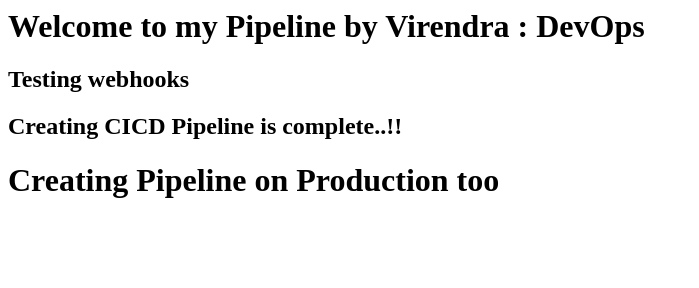
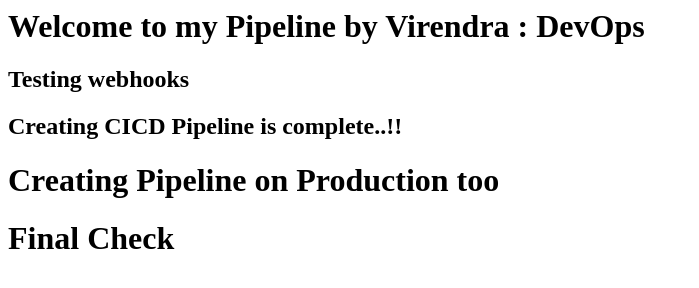
Before and after one commit to chavanvirendra18/mywebsite, a plain HTML site: page index.html in a window 1280 px wide. Shown: the whole page, without its empty margins (0-699 px from the left). Drawn offline with Linux system fonts and the light colour scheme.

Commit message:
final checks

```diff
--- a/index.html
+++ b/index.html
@@ -5,3 +5,4 @@
 <h2>Testing webhooks</h2>
 <h2>Creating CICD Pipeline is complete..!!</h2>
 <h1>Creating Pipeline on Production too</h1>
+<h1> Final Check </h1>
```
